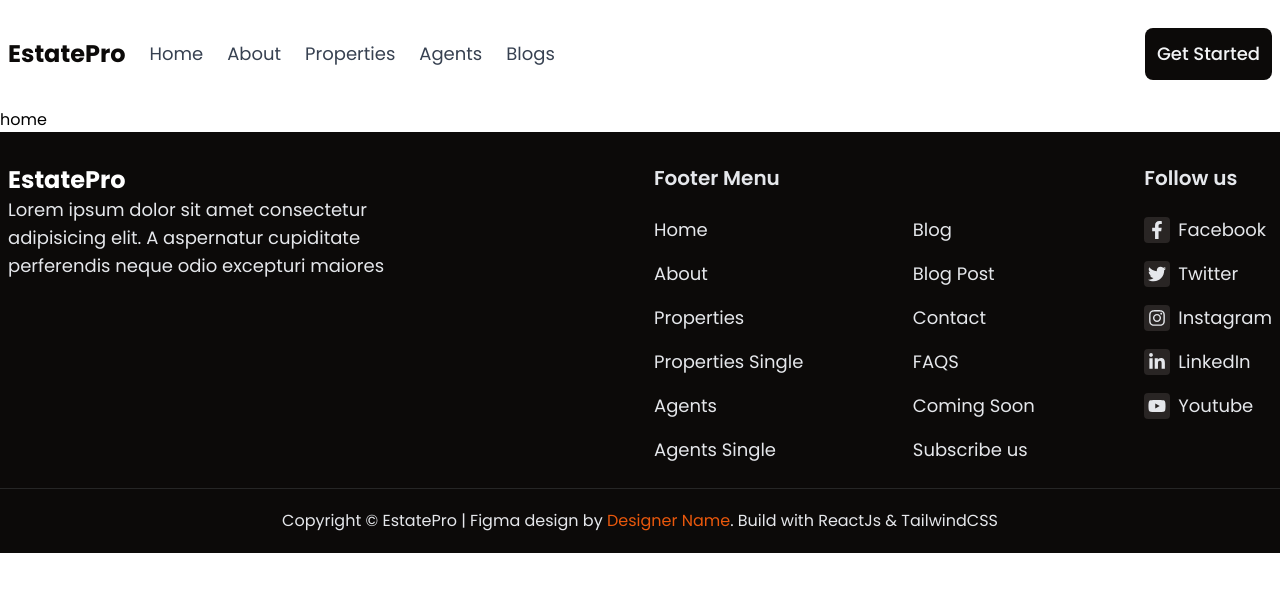
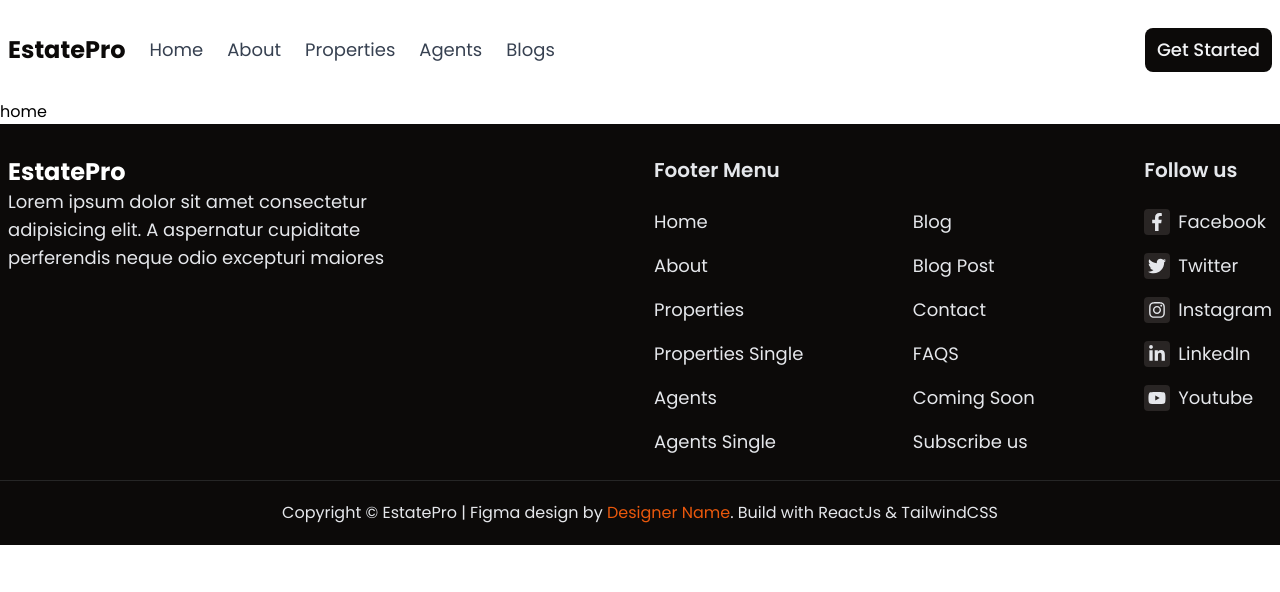
Before and after one commit to elvis-ndubuisi/estate-pro, a React (Vite) app: page / in a window 1280 px wide. Shown: the top 592 px of the page. Built offline with nearby package versions, Linux system fonts and the light colour scheme.

Commit message:
Fixed: Button showAs style

```diff
--- a/src/components/Button.tsx
+++ b/src/components/Button.tsx
@@ -21,13 +21,13 @@ function Button({
       onClick={onClick}
       className={`
       flex gap-2 items-center justify-center hover:opacity-90 transition-all
-      capitalize text-base md:text-lg font-medium p-3 rounded-lg
-    text-gray-100 bg-stone-950 ${
+      capitalize text-base md:text-lg font-medium py-2 px-3 rounded-lg
+    text-gray-100 ${
       showAs && showAs === "primary"
         ? "bg-red-500"
         : showAs === "outline"
         ? "bg-white text-stone-950 border-2 border-red-500"
-        : null
+        : "bg-stone-950"
     } ${exStyles}
       `}
     >
```
